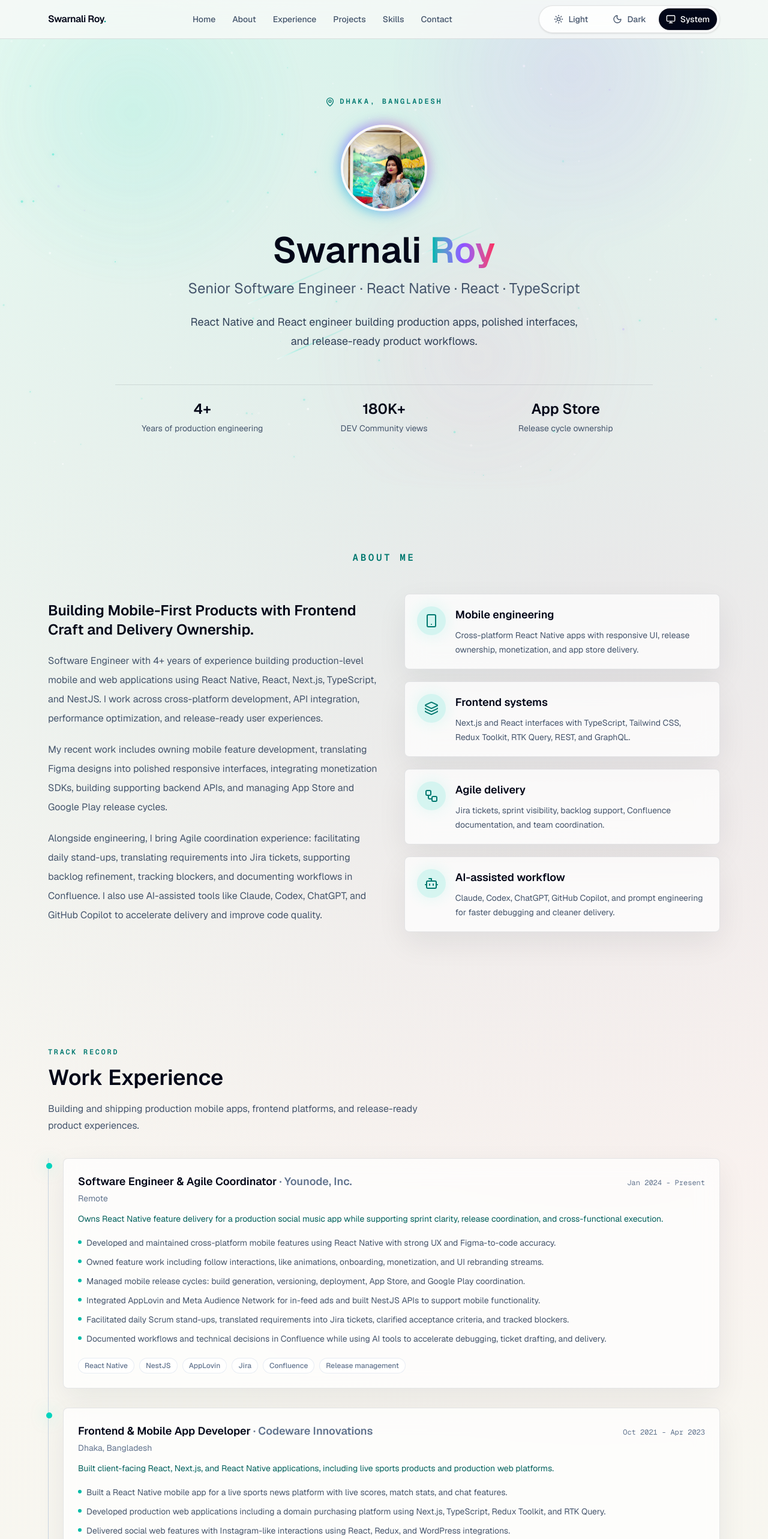
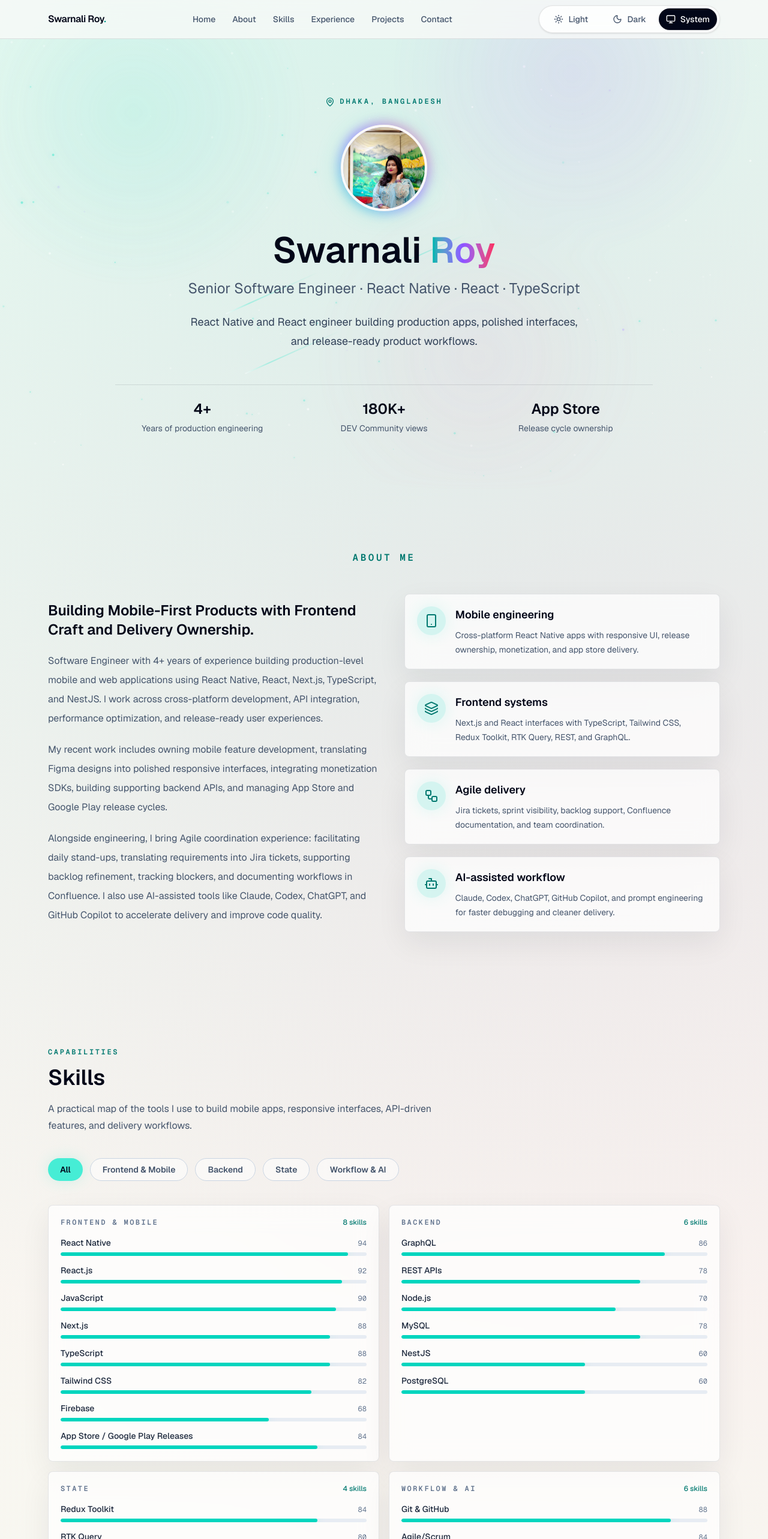
Before and after one commit to SwarnaliRoy94/swarnali-roy-portfolio, a Next.js app: page / in a window 1280 px wide. Shown: the top 2566 px of the page at 60% size. Built offline with nearby package versions, Linux system fonts and the light colour scheme.

Commit message:
Polish skills section

```diff
--- a/src/components/portfolio-page.tsx
+++ b/src/components/portfolio-page.tsx
@@ -17,16 +17,18 @@ import {
   focusAreas,
   profile,
   projects,
-  skillGroups,
+  skillCategories,
+  skills,
   stats,
 } from "@/lib/portfolio-data";
+import { useMemo, useState } from "react";
 
 const navItems = [
   { label: "Home", href: "#top" },
   { label: "About", href: "#about" },
+  { label: "Skills", href: "#skills" },
   { label: "Experience", href: "#experience" },
   { label: "Projects", href: "#projects" },
-  { label: "Skills", href: "#skills" },
   { label: "Contact", href: "#contact" },
 ];
 
@@ -98,6 +100,22 @@ function MiniChip({ children }: { children: React.ReactNode }) {
 
 export function PortfolioPage() {
   const reduceMotion = useReducedMotion();
+  const [activeSkillCategory, setActiveSkillCategory] = useState("all");
+  const visibleSkillGroups = useMemo(
+    () =>
+      skillCategories
+        .filter((category) => category.id !== "all")
+        .filter(
+          (category) =>
+            activeSkillCategory === "all" || category.id === activeSkillCategory,
+        )
+        .map((category) => ({
+          ...category,
+          skills: skills.filter((skill) => skill.category === category.id),
+        }))
+        .filter((category) => category.skills.length > 0),
+    [activeSkillCategory],
+  );
 
   return (
     <main className="relative min-h-screen overflow-hidden bg-[radial-gradient(circle_at_50%_0%,rgba(45,226,197,0.16),transparent_34%),radial-gradient(circle_at_78%_18%,rgba(244,114,182,0.12),transparent_28%),linear-gradient(180deg,#fbfaf5,#f3f1e9)] text-slate-950 dark:bg-[radial-gradient(circle_at_50%_0%,rgba(45,226,197,0.14),transparent_34%),radial-gradient(circle_at_78%_18%,rgba(168,85,247,0.14),transparent_28%),linear-gradient(180deg,#070b12,#020617_46%,#050816)] dark:text-white">
@@ -286,6 +304,106 @@ export function PortfolioPage() {
         </motion.section>
 
         <Section
+          description="A practical map of the tools I use to build mobile apps, responsive interfaces, API-driven features, and delivery workflows."
+          eyebrow="Capabilities"
+          id="skills"
+          title="Skills"
+        >
+          <div className="mb-10 flex flex-wrap gap-3">
+            {skillCategories.map((category) => {
+              const isActive = activeSkillCategory === category.id;
+
+              return (
+                <button
+                  aria-pressed={isActive}
+                  className={`rounded-full px-5 py-2 text-sm font-semibold capitalize transition focus:outline-none focus:ring-2 focus:ring-teal-500 focus:ring-offset-2 focus:ring-offset-stone-50 dark:focus:ring-offset-slate-950 ${
+                    isActive
+                      ? "bg-teal-300 text-slate-950 shadow-[0_0_24px_rgba(45,226,197,0.18)]"
+                      : "border border-slate-300 bg-white/50 text-slate-600 hover:border-teal-400 hover:text-teal-700 dark:border-white/15 dark:bg-white/5 dark:text-slate-300 dark:hover:border-teal-300 dark:hover:text-teal-200"
+                  }`}
+                  key={category.id}
+                  onClick={() => setActiveSkillCategory(category.id)}
+                  type="button"
+                >
+                  {category.label}
+                </button>
+              );
+            })}
+          </div>
+
+          <motion.div className="grid items-stretch gap-4 md:grid-cols-2" layout>
+            {visibleSkillGroups.map((group, groupIndex) => (
+              <motion.article
+                className="card h-full p-5"
+                initial={{
+                  opacity: 0,
+                  y: reduceMotion ? 0 : 18,
+                }}
+                key={group.id}
+                layout
+                transition={{
+                  delay: groupIndex * 0.05,
+                  duration: 0.35,
+                  ease: "easeOut",
+                }}
+                viewport={{ once: true, margin: "-80px" }}
+                whileHover={reduceMotion ? undefined : { y: -4 }}
+                whileInView={{
+                  opacity: 1,
+                  y: 0,
+                }}
+              >
+                <div className="mb-4 flex items-baseline justify-between gap-4">
+                  <h3 className="font-mono text-xs font-semibold uppercase tracking-[0.2em] text-slate-500 dark:text-slate-400">
+                    {group.label}
+                  </h3>
+                  <span className="text-xs font-medium text-teal-700 dark:text-teal-300">
+                    {group.skills.length} skills
+                  </span>
+                </div>
+
+                <div className="space-y-3.5">
+                  {group.skills.map((skill, skillIndex) => (
+                    <div key={skill.name}>
+                      <div className="flex items-baseline justify-between gap-4">
+                        <span className="text-sm font-medium text-slate-800 dark:text-slate-100">
+                          {skill.name}
+                        </span>
+                        <span className="font-mono text-xs text-slate-500 dark:text-slate-500">
+                          {skill.level}
+                        </span>
+                      </div>
+                      <div
+                        aria-label={`${skill.name} proficiency`}
+                        aria-valuemax={100}
+                        aria-valuemin={0}
+                        aria-valuenow={skill.level}
+                        className="mt-1.5 h-1.5 overflow-hidden rounded-full bg-slate-200/80 dark:bg-white/10"
+                        role="progressbar"
+                      >
+                        <motion.div
+                          className="h-full rounded-full bg-teal-400 shadow-[0_0_18px_rgba(45,226,197,0.24)]"
+                          initial={{ width: 0 }}
+                          transition={{
+                            delay:
+                              groupIndex * 0.05 +
+                              Math.min(skillIndex * 0.025, 0.16),
+                            duration: 0.7,
+                            ease: "easeOut",
+                          }}
+                          viewport={{ once: true }}
+                          whileInView={{ width: `${skill.level}%` }}
+                        />
+                      </div>
+                    </div>
+                  ))}
+                </div>
+              </motion.article>
+            ))}
+          </motion.div>
+        </Section>
+
+        <Section
           description="Building and shipping production mobile apps, frontend platforms, and release-ready product experiences."
           eyebrow="Track record"
           id="experience"
@@ -396,38 +514,6 @@ export function PortfolioPage() {
         </Section>
 
         <Section
-          description="Grouped for quick scanning by recruiters and engineering leads."
-          eyebrow="Capabilities"
-          id="skills"
-          title="Skills"
-        >
-          <div className="grid gap-4 lg:grid-cols-3">
-            {skillGroups.map((group) => {
-              const Icon = group.icon;
-
-              return (
-                <article className="card p-5" key={group.title}>
-                  <div className="mb-5 flex items-center gap-3">
-                    <Icon
-                      aria-hidden="true"
-                      className="size-5 text-teal-700 dark:text-teal-300"
-                    />
-                    <h3 className="text-lg font-semibold text-slate-950 dark:text-white">
-                      {group.title}
-                    </h3>
-                  </div>
-                  <div className="flex flex-wrap gap-2">
-                    {group.skills.map((skill) => (
-                      <Chip key={skill}>{skill}</Chip>
-                    ))}
-                  </div>
-                </article>
-              );
-            })}
-          </div>
-        </Section>
-
-        <Section
           description="Formal education, certifications, and public writing that support the engineering story."
           eyebrow="Credentials"
           id="credentials"
--- a/src/lib/portfolio-data.ts
+++ b/src/lib/portfolio-data.ts
@@ -1,6 +1,5 @@
 import {
   Bot,
-  Braces,
   BriefcaseBusiness,
   Code2,
   GraduationCap,
@@ -191,49 +190,39 @@ export const projects = [
   },
 ];
 
-export const skillGroups = [
-  {
-    title: "Frontend & mobile",
-    icon: Code2,
-    skills: [
-      "React Native",
-      "React.js",
-      "Next.js",
-      "TypeScript",
-      "JavaScript",
-      "Tailwind CSS",
-      "Responsive UI",
-      "Figma-to-code",
-    ],
-  },
-  {
-    title: "Data & backend",
-    icon: Braces,
-    skills: [
-      "REST APIs",
-      "GraphQL",
-      "Node.js",
-      "NestJS",
-      "PostgreSQL",
-      "MySQL",
-      "Firebase",
-      "RTK Query",
-    ],
-  },
-  {
-    title: "Delivery & tooling",
-    icon: Workflow,
-    skills: [
-      "Git",
-      "CI/CD",
-      "Vercel",
-      "Jira",
-      "Trello",
-      "Confluence",
-      "Agile/Scrum",
-      "App Store releases",
-    ],
-  },
+export const skillCategories = [
+  { id: "all", label: "All" },
+  { id: "frontend", label: "Frontend & Mobile" },
+  { id: "backend", label: "Backend" },
+  { id: "state", label: "State" },
+  { id: "workflow", label: "Workflow & AI" },
+];
+
+export const skills = [
+  { name: "React Native", level: 94, category: "frontend" },
+  { name: "React.js", level: 92, category: "frontend" },
+  { name: "JavaScript", level: 90, category: "frontend" },
+  { name: "Next.js", level: 88, category: "frontend" },
+  { name: "TypeScript", level: 88, category: "frontend" },
+  { name: "Tailwind CSS", level: 82, category: "frontend" },
+  { name: "Firebase", level: 68, category: "frontend" },
+  { name: "App Store / Google Play Releases", level: 84, category: "frontend" },
+  { name: "Redux Toolkit", level: 84, category: "state" },
+  { name: "RTK Query", level: 80, category: "state" },
+  { name: "Redux", level: 82, category: "state" },
+  { name: "Zustand", level: 65, category: "state" },
+  { name: "GraphQL", level: 86, category: "backend" },
+  { name: "REST APIs", level: 78, category: "backend" },
+  { name: "Node.js", level: 70, category: "backend" },
+  { name: "MySQL", level: 78, category: "backend" },
+  { name: "NestJS", level: 60, category: "backend" },
+  { name: "PostgreSQL", level: 60, category: "backend" },
+  { name: "Git & GitHub", level: 88, category: "workflow" },
+  { name: "Agile/Scrum", level: 84, category: "workflow" },
+  { name: "Jira", level: 86, category: "workflow" },
+  { name: "Confluence", level: 80, category: "workflow" },
+  { name: "AI-assisted Development", level: 84, category: "workflow" },
+  { name: "Vercel", level: 80, category: "workflow" },
 ];
 
 export const credentials = [
```
